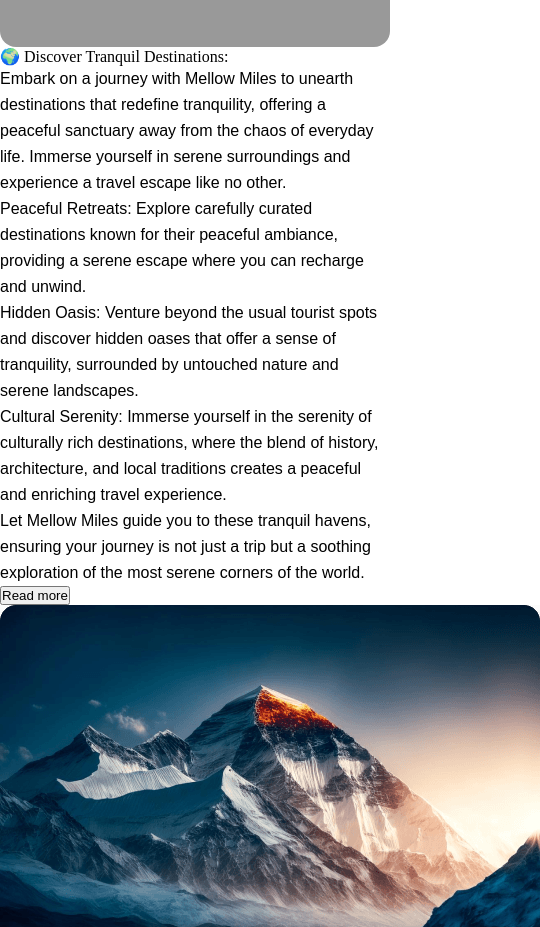
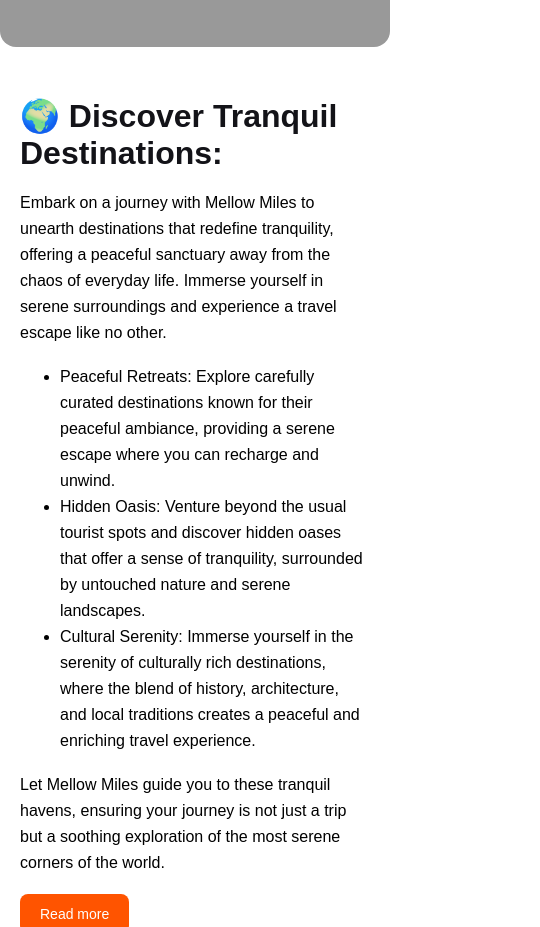
Before and after one commit to Muntahamasuma/second-assignment0.2, a plain HTML site: page index.html in a window 390 px wide. Shown: the part 1073-2000 px from the top of the page, 540 px wide, since content can reach past the window. Drawn offline with Linux system fonts and the light colour scheme.

Commit message:
Finish 'Main section, image+text' with responsive

```diff
--- a/index.html
+++ b/index.html
@@ -66,14 +66,14 @@
     <main>
         <div class="image-text">
             <div class="text">
-                <p class="heading-primary">🌍 Discover Tranquil Destinations:</p>
-                <p class="p-primary">Embark on a journey with Mellow Miles to unearth destinations that redefine tranquility, offering a peaceful sanctuary away from the chaos of everyday life. Immerse yourself in serene surroundings and experience a travel escape like no other.</p>
+                <p class="heading-primary">🌍 Discover Tranquil Destinations:</p><br>
+                <p class="p-primary">Embark on a journey with Mellow Miles to unearth destinations that redefine tranquility, offering a peaceful sanctuary away from the chaos of everyday life. Immerse yourself in serene surroundings and experience a travel escape like no other.</p><br>
                 <ul class="p-primary">
                     <li>Peaceful Retreats: Explore carefully curated destinations known for their peaceful ambiance, providing a serene escape where you can recharge and unwind.</li>
                     <li>Hidden Oasis: Venture beyond the usual tourist spots and discover hidden oases that offer a sense of tranquility, surrounded by untouched nature and serene landscapes.</li>
                     <li>Cultural Serenity: Immerse yourself in the serenity of culturally rich destinations, where the blend of history, architecture, and local traditions creates a peaceful and enriching travel experience.</li>
-                </ul>
-                <p class="p-primary">Let Mellow Miles guide you to these tranquil havens, ensuring your journey is not just a trip but a soothing exploration of the most serene corners of the world.</p>
+                </ul><br>
+                <p class="p-primary">Let Mellow Miles guide you to these tranquil havens, ensuring your journey is not just a trip but a soothing exploration of the most serene corners of the world.</p> <br>
                 <button class="btn-primary">Read more</button>
             </div>
             <div class="side-image">
--- a/styles/style.css
+++ b/styles/style.css
@@ -1,6 +1,6 @@
 *{
     margin: 0;
-    padding: 0;
+    /* padding: 0; */
     text-decoration: none;
     box-sizing: border-box;
 }
@@ -10,6 +10,35 @@
     font-style: normal;
     font-weight: 400;
     line-height: 26px;
+}
+.heading-primary{
+    color: #131318;
+    font-family: 'Mulish', sans-serif;
+    font-size: 32px;
+    font-style: normal;
+    font-weight: 800;
+    line-height: normal;
+}
+
+.btn-primary{
+    border-radius: 8px;
+    background: #FF5400;
+    color: #FFF;
+    text-align: center;
+    font-family: 'Mulish', sans-serif;
+    font-size: 14px;
+    padding: 12px 20px;
+    border-style: none;
+}
+
+.heading-secondary{
+    color: #131318;
+    text-align: center;
+    font-family: 'Mulish', sans-serif;
+    font-size: 24px;
+    font-style: normal;
+    font-weight: 800;
+    line-height: normal;
 }
 .navber{
      /* border: 2px solid rebeccapurple; */
@@ -159,3 +188,48 @@
     }
 
 }
+/* Main section, image+text styles*/
+.text p li{
+    color: rgba(19, 19, 24, 0.70);
+    width: 50%;
+    text-align: left;
+}
+
+.image-text{
+    display: flex;
+    max-width: 1170px;
+    margin: 0 auto;
+    padding-top: 100px;
+}
+.side-image{
+    /* border: 2px solid red; */
+    padding-left: 95px;
+}
+.text{
+    /* border: 2px solid black; */
+    /* width: 80%; */
+}
+/* responsive */
+@media screen and (max-width:600px) {
+    .image-text{
+        /* border: 2px solid red; */
+        /* display: flex; */
+        flex-direction: column;
+        padding-top: 50px;
+        padding-left: 20px;
+        padding-right: 20px;
+        justify-content: center;
+        align-items: center;
+    }
+    .side-image{
+        padding: 0;
+    }
+    .side-image img{
+        width: 350px;
+        height: 400px;
+        padding-top: 20px;
+    }
+}
+.hide{
+    display: none;
+}
```
